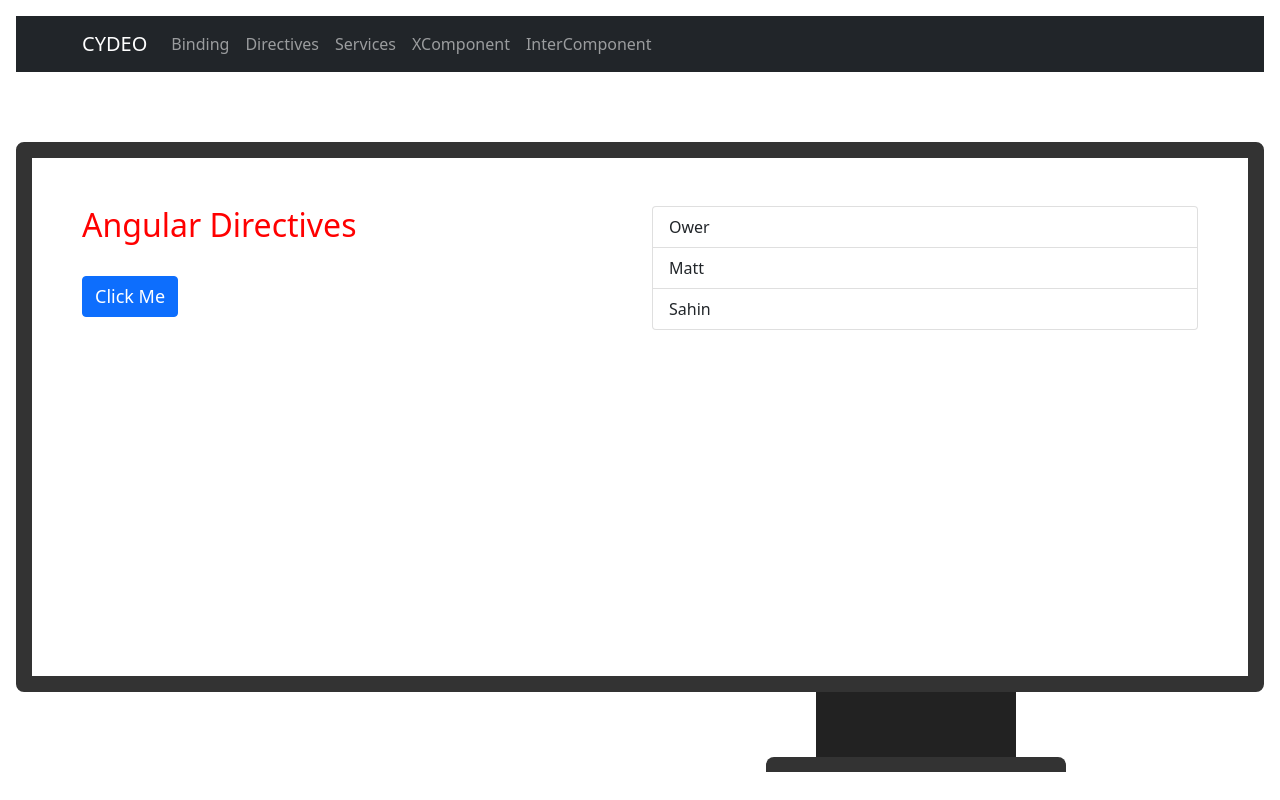
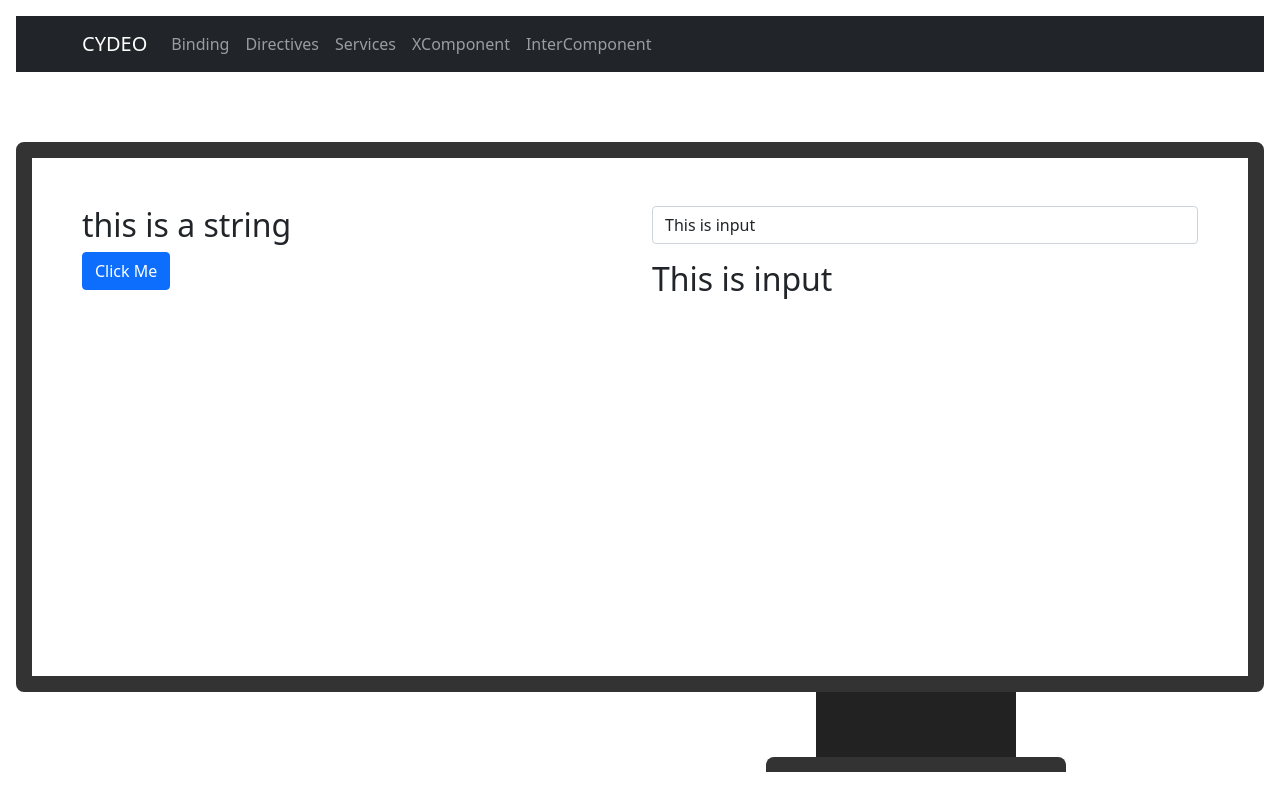
Before and after one commit to owermaiden/angular, an Angular app: page / in a window 1280 px wide. Built offline with nearby package versions, Linux system fonts and the light colour scheme.

Commit message:
routing done

```diff
--- a/src/app/app.component.html
+++ b/src/app/app.component.html
@@ -41,7 +41,8 @@
           <div class="row ">
             <div class="mt-5">
                   <!-- <app-binding></app-binding> -->
-                  <app-directives></app-directives>
+                  <!-- <app-directives></app-directives> -->
+                  <router-outlet></router-outlet>
             </div>
           </div>
         </div>
--- a/src/app/binding/binding/binding.component.html
+++ b/src/app/binding/binding/binding.component.html
@@ -7,7 +7,7 @@
     <div class="col-6">
 
         <div class="input-group mb-3">
-                <input type="text" class="form-control" [(ngModel)]="inputString">  // app.modelu FormsModule
+                <input type="text" class="form-control" [(ngModel)]="inputString">
             </div>
             <h2>{{ inputString }}</h2>
 
--- a/src/app/directives/directives/directives.component.html
+++ b/src/app/directives/directives/directives.component.html
@@ -7,9 +7,9 @@
         </button>
         <br>
         <br>
-        <!-- <button class="btn btn-danger" (click)="onNavigate()">
+        <button class="btn btn-danger" (click)="onNavigate()">
             Back to Binding Page
-        </button> -->
+        </button>
 
     </div>
     <div class="col-6">
--- a/src/app/directives/directives/directives.component.ts
+++ b/src/app/directives/directives/directives.component.ts
@@ -10,7 +10,7 @@ export class DirectivesComponent {
   isAuthorized: boolean = true;
   mentors: string[] = ['Ower', 'Matt', 'Sahin'];
 
-  // constructor(private router: Router){}
+  constructor(private router: Router){}
 
   ngOnInit(): void {
     console.log(' This hook is used to initilize fields... Constructor should be left empty');
@@ -20,7 +20,7 @@ export class DirectivesComponent {
     this.isAuthorized = !this.isAuthorized;
   }
 
-  // onNavigate(){
-  //   this.router.navigate(['bindings']);
-  // }
+  onNavigate(){
+    this.router.navigate(['bindings']);
+  }
 }
```
Also changed, not shown: src/app/app.module.ts (+13 -1 lines).
